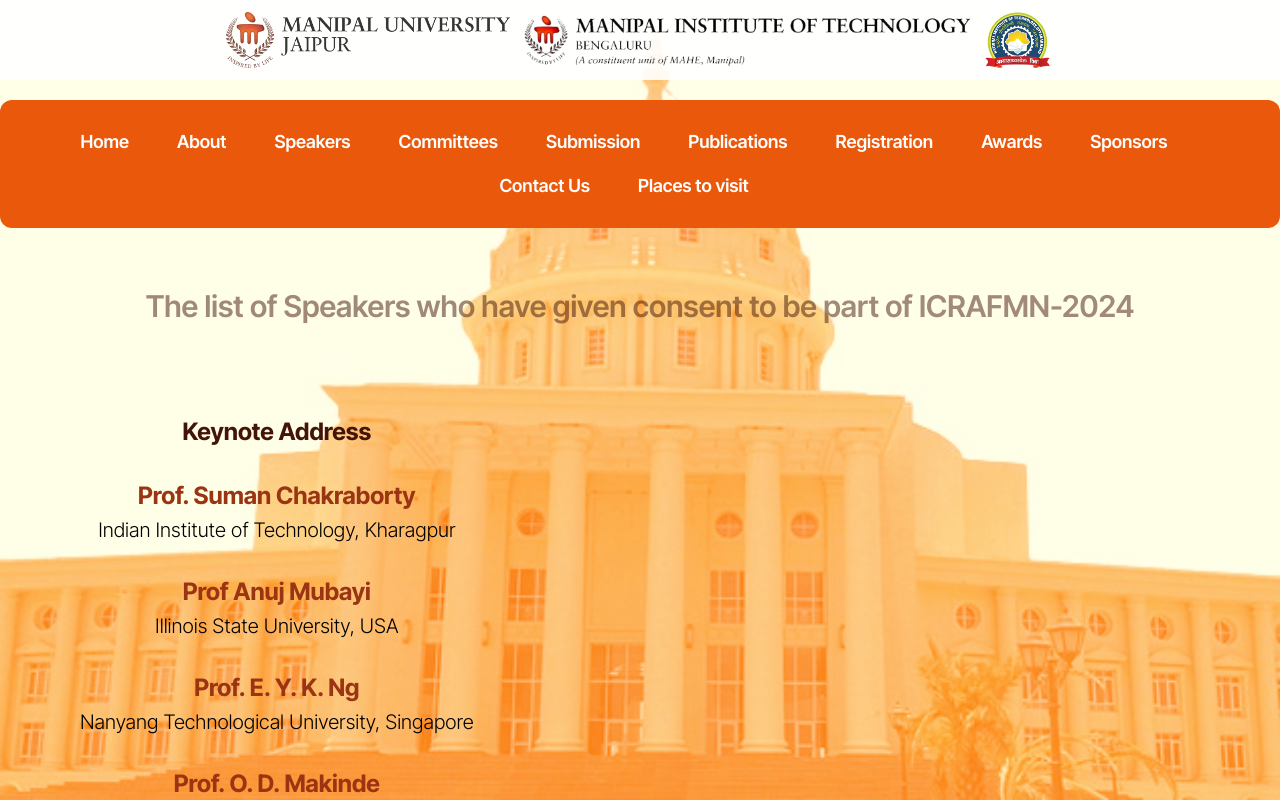
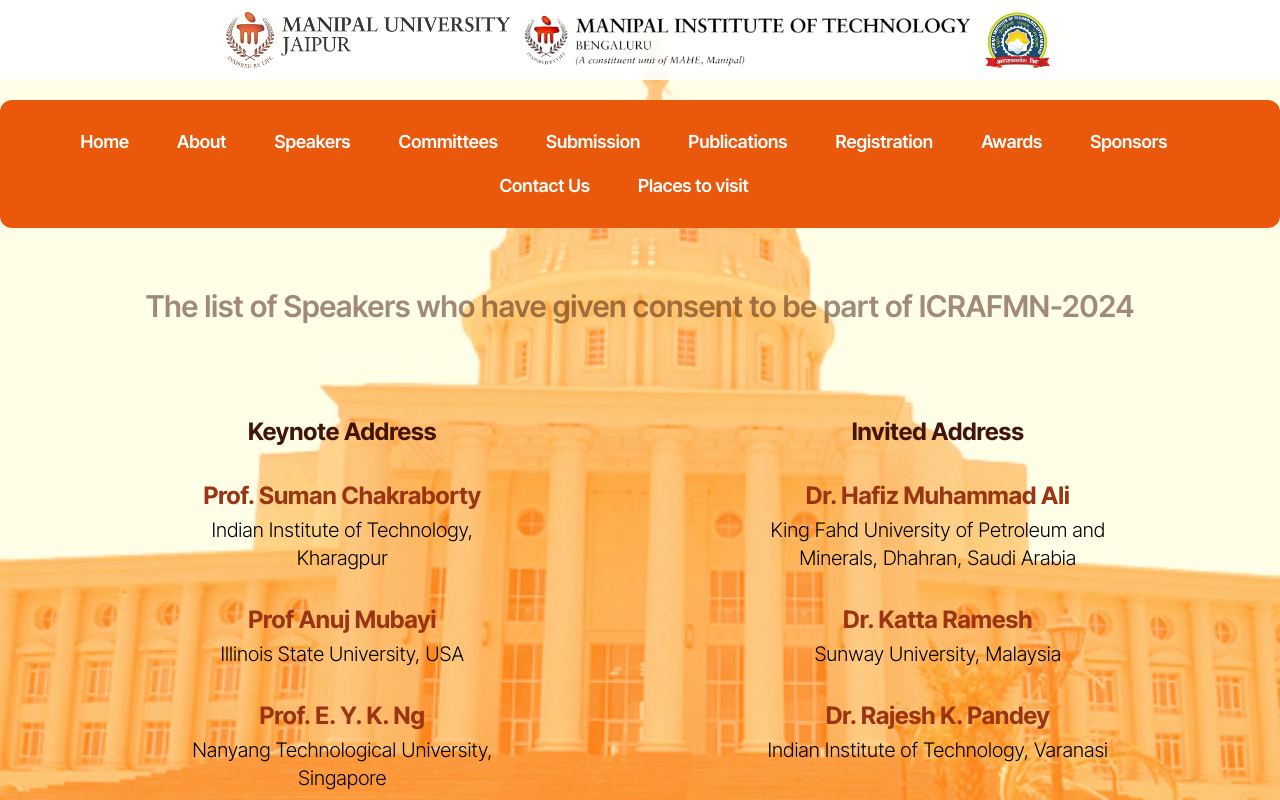
Before and after one commit to Chandan-CV/icrafmn24-site, a SvelteKit app: page /speakers in a window 1280 px wide. Built offline with nearby package versions, Linux system fonts and the light colour scheme.

Commit message:
added max width

```diff
--- a/src/routes/speakers/+page.svelte
+++ b/src/routes/speakers/+page.svelte
@@ -103,9 +103,9 @@
 			The list of Speakers who have given consent to be part of ICRAFMN-2024
 		</h1>
 	</div>
-	<div class="flex flex-row justify-between text-center flex-wrap mt-10">
+	<div class="flex flex-row justify-evenly text-center flex-wrap mt-10">
 		{#each conferenceAddresses.categories as category}
-			<div class="m-10">
+			<div class="m-10 sm:w-1/3">
 				<h1 class="font-InterTight text-2xl font-bold text-orange-950 pb-3 ">
 					{category.category}
 				</h1>
```
